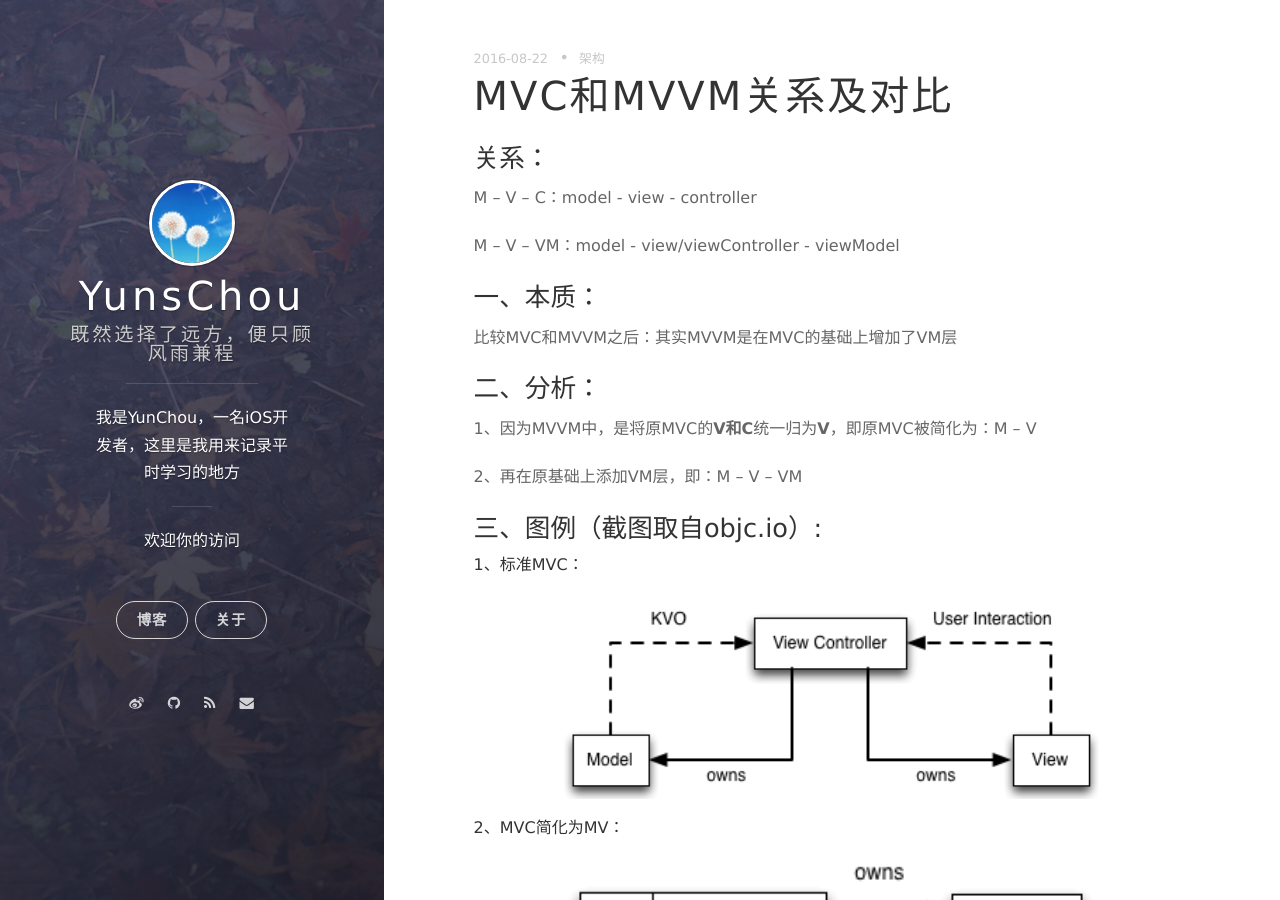
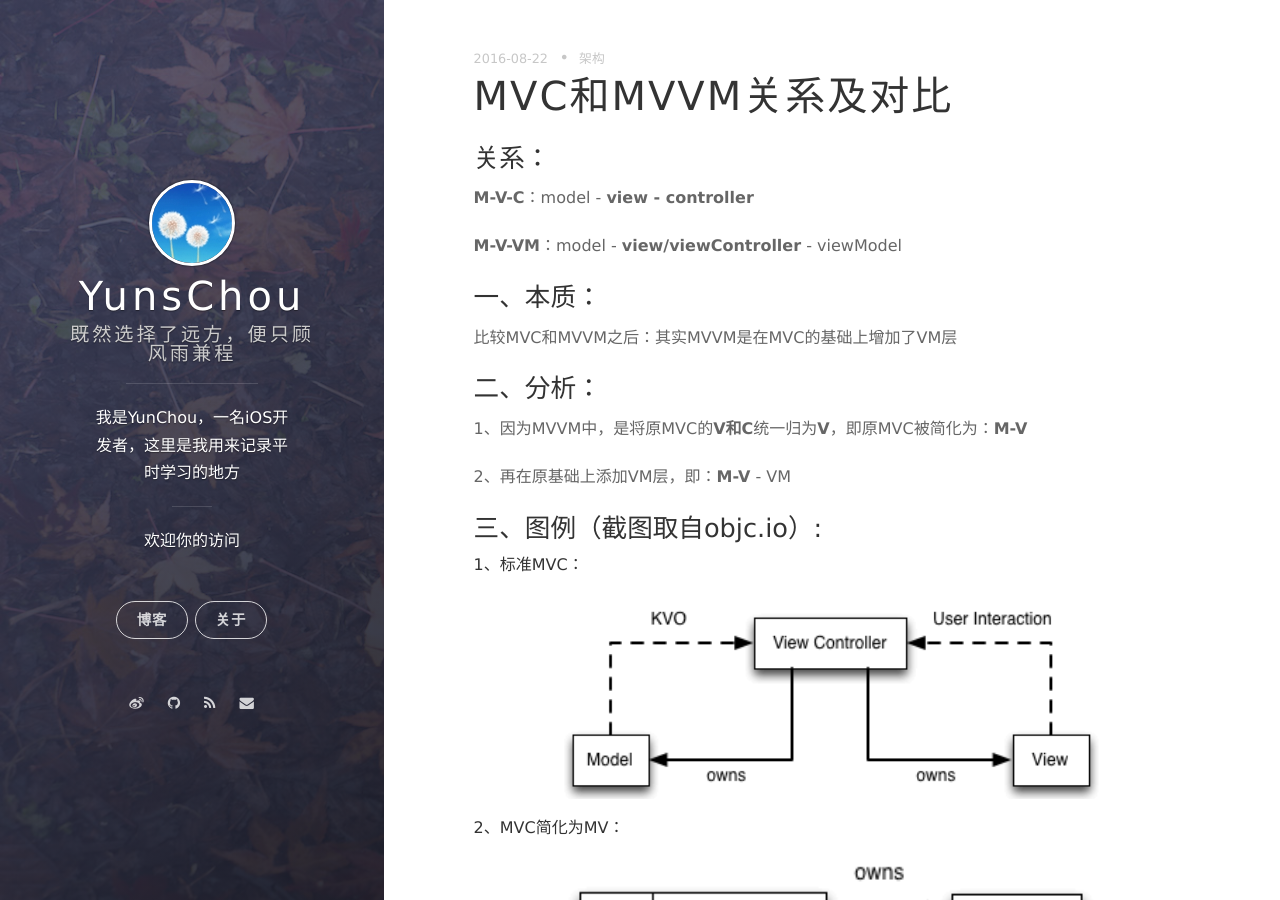
Before and after one commit to YunsChou/Yuns.github.io, a Jekyll site: the page built from _posts/2016-08-22-MVC和MVVM关系及对比.md, in a window 1280 px wide and 900 px high. Built offline with Jekyll 4.4.1, drawn with Linux system fonts in a browser that asks for light colours; nearby versions of some CDN libraries; Markdown is read by kramdown in place of the engine named in the settings; comment, search, counter and statistics services are not loaded.

```diff
--- a/_posts/2016-08-22-MVC和MVVM关系及对比.md
+++ b/_posts/2016-08-22-MVC和MVVM关系及对比.md
@@ -7,9 +7,9 @@
 
 ### 关系：
 
-M -- V -- C：model - view - controller
+**M-V-C**：model - **view - controller**
 
-M -- V -- VM：model - view/viewController - viewModel
+**M-V-VM**：model - **view/viewController** - viewModel
 
 ### 一、本质：
 
@@ -17,9 +17,9 @@
 
 ### 二、分析：
 
-1、因为MVVM中，是将原MVC的**V和C**统一归为**V**，即原MVC被简化为：M -- V
+1、因为MVVM中，是将原MVC的**V和C**统一归为**V**，即原MVC被简化为：**M-V**
 
-2、再在原基础上添加VM层，即：M -- V -- VM
+2、再在原基础上添加VM层，即：**M-V** - VM
 
 ### 三、图例（截图取自objc.io）:
 
```
